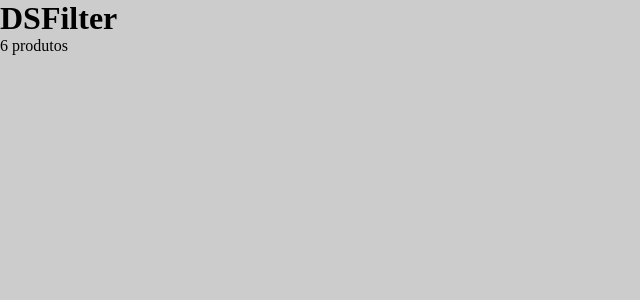
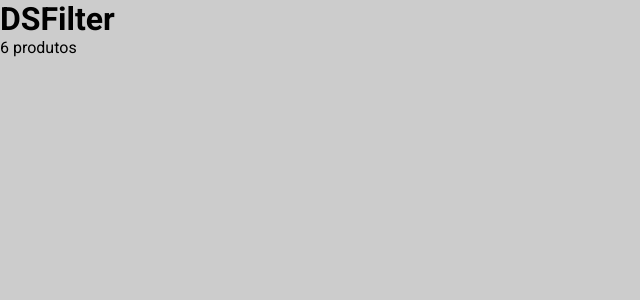
Before and after one commit to Achette/DSFilter, a React (Create React App) app: page / in a window 1280 px wide. Shown: the top 300 px of the page, without its empty margins (0-640 px from the left). Built offline with nearby package versions, Linux system fonts and the light colour scheme.

Commit message:
Padroniza fonte do projeto

```diff
--- a/src/App.css
+++ b/src/App.css
@@ -4,6 +4,11 @@
   box-sizing: border-box;
 }
 
+body,
+html {
+  font-family: "Roboto", sans-serif;
+}
+
 .App {
   height: 100vh;
   background-color: #ccc;
```
